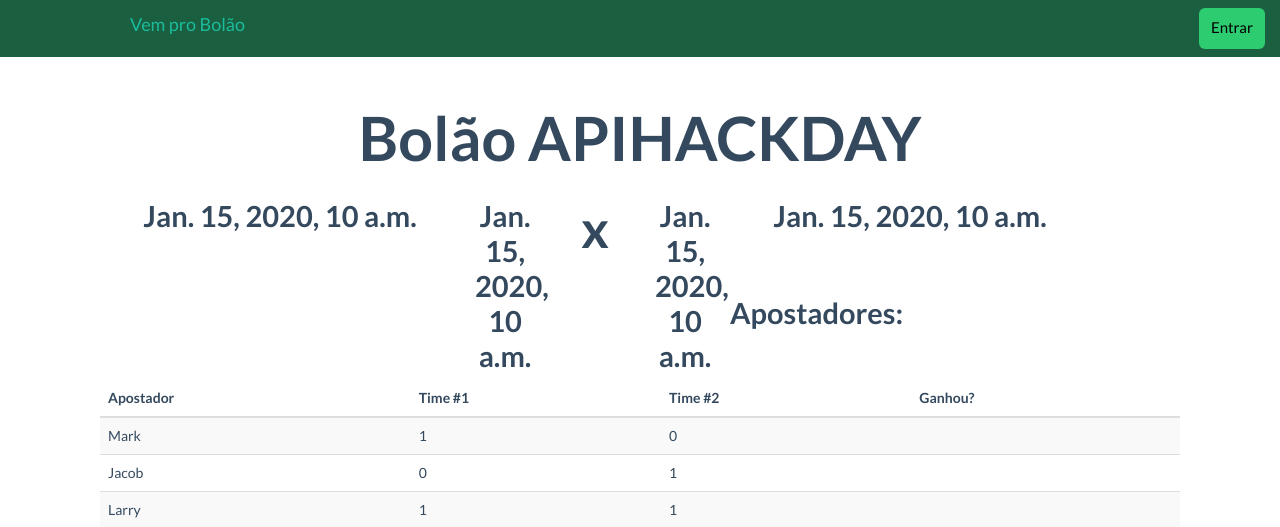
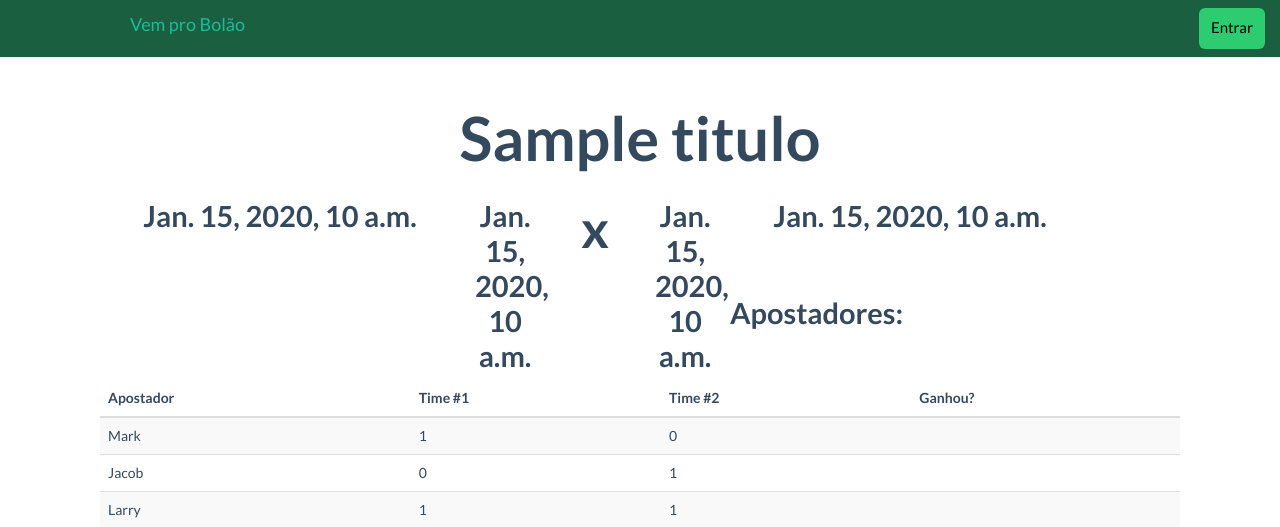
Before and after one commit to sixcodes/api_hackday_21212, a Django app: template apihackday/templates/exibir-bolao.html in a window 1280 px wide. Shown: the top 527 px of the page. Run offline with Django 3.2, Linux system fonts and the light colour scheme; the template is opened without the code that fills it: most values are stand-ins (such as "Sample title", 1, 10 or a date in 2020); parts of the project's set-up code (start-up, migrations or seed data) failed here and were passed over; some libraries are stand-ins or nearby versions; some web fonts are replaced.

Commit message:
ajustnado link

```diff
--- a/apihackday/templates/exibir-bolao.html
+++ b/apihackday/templates/exibir-bolao.html
@@ -1,7 +1,7 @@
 {% extends 'menu.html' %}
 
 {% block container %}
-    <h1 class="text-center">Bolão APIHACKDAY</h1>
+    <h1 class="text-center">{{ titulo }}</h1>
 
     <div id="bolao-render"></div>
     <br>
--- a/apihackday/templates/listar-boloes.html
+++ b/apihackday/templates/listar-boloes.html
@@ -36,7 +36,7 @@
             <div class="col-lg-13 text-center" style="margin-top:10px;">
                 <a href="http://localhost:8000/bolao/exibir/?id=<%= bolao.id %>" class="btn btn-info">Ver</a>
                 <a href="{% url 'apostarbolao' %}?id=<%= bolao.id %>" class="btn btn-success">Apostar</a>
-                <a href="{% url 'finalizarbolao' %}?id= %>" class="btn btn-danger">Finalizar</a>
+                <a href="{% url 'finalizarbolao' %}?id=<%= bolao.id %>" class="btn btn-danger">Finalizar</a>
             </div>
           </div>
         </div>
```
